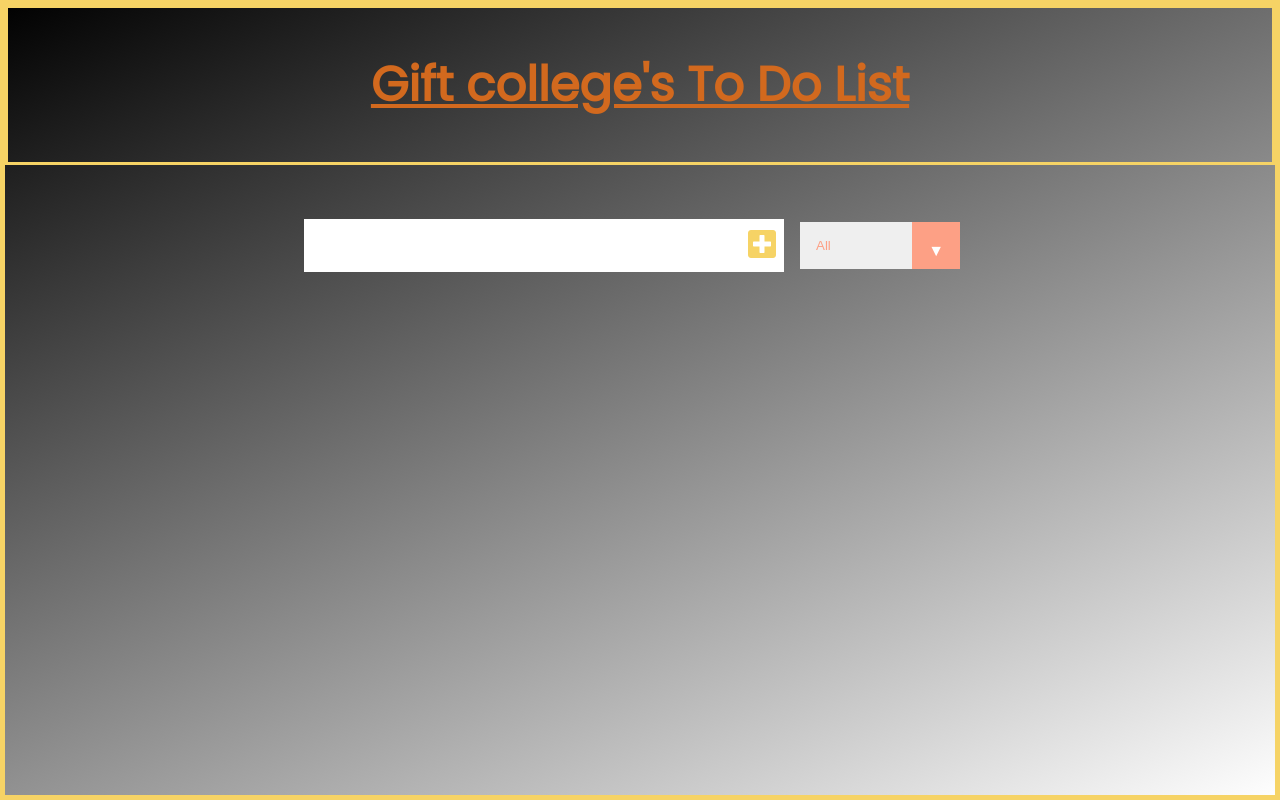
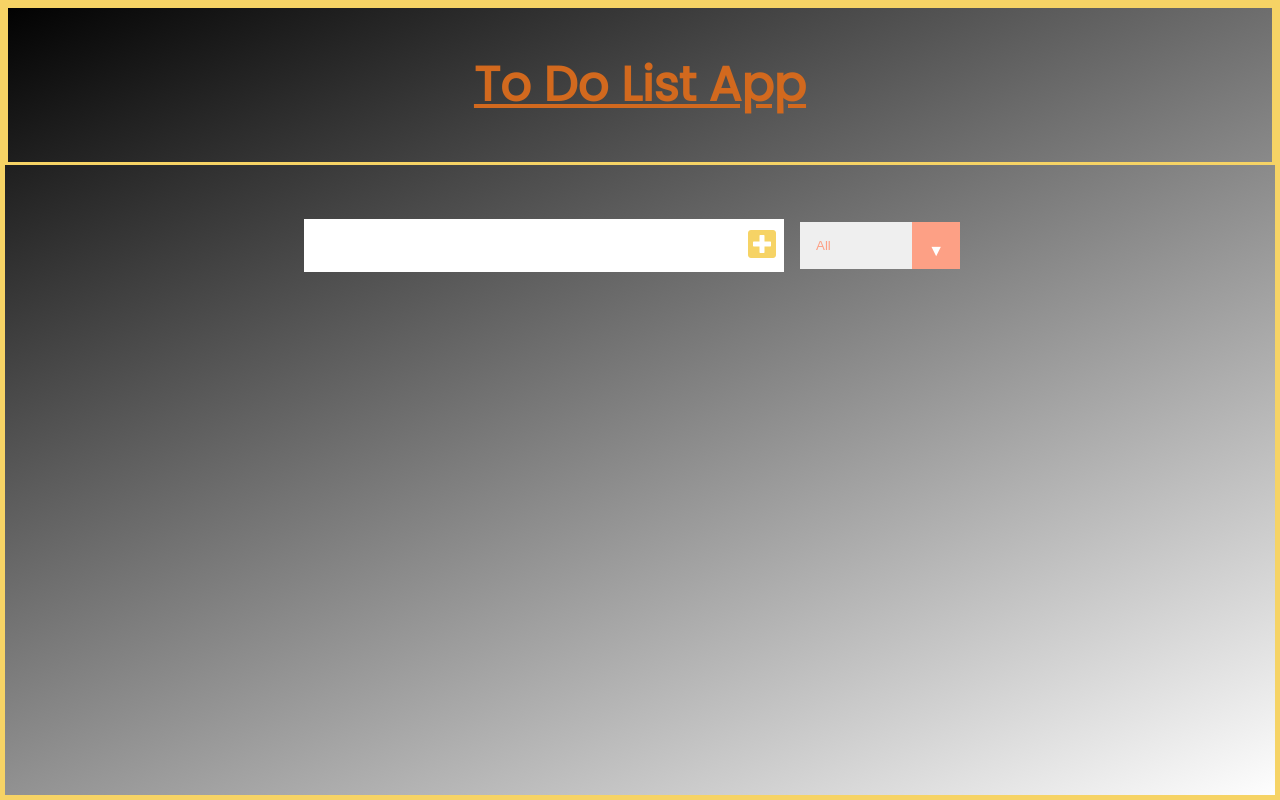
Before and after one commit to Mdsartaz/Todo-List-Project, a plain HTML site: page index.html in a window 1280 px wide. Drawn offline with Linux system fonts and the light colour scheme.

Commit message:
Change header title to 'To Do List App'

```diff
--- a/index.html
+++ b/index.html
@@ -14,7 +14,7 @@
 <body>
 
     <header>
-        <h1 style = "text-decoration: underline;color:chocolate">Gift college's To Do List</h1>
+        <h1 style = "text-decoration: underline;color:chocolate">To Do List App</h1>
     </header>
 
     <!--******** INORDER TO COLLECT THE USER INPUT, THE CODE NEEDS TO BE IN A FORM SO THAT IT CAN BE SUBMITTED ***** -->
```
